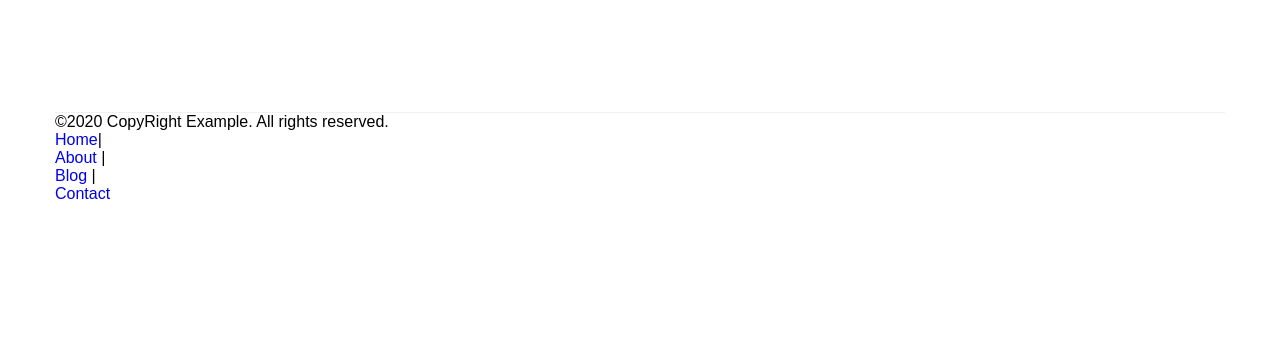
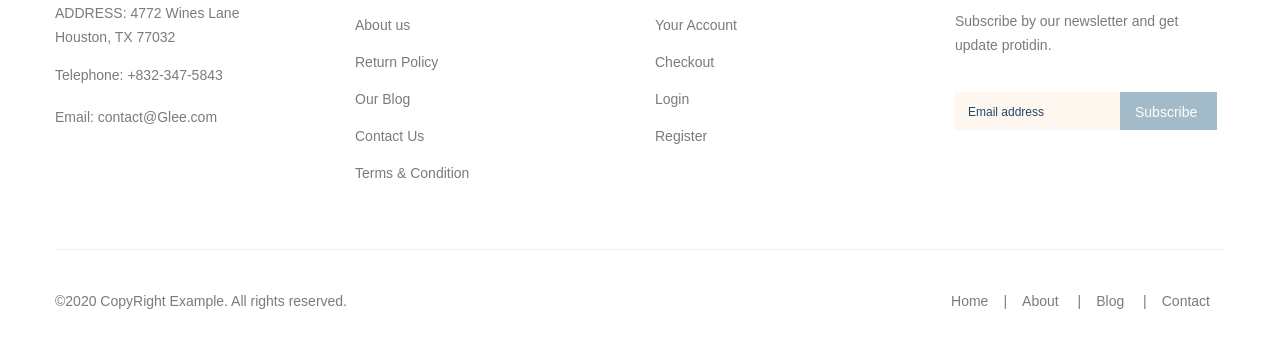
Before and after one commit to oksanka1592/Glee, a website: page app/index.html in a window 1280 px wide. Shown: the part 448-800 px from the top of the page. Drawn offline with Linux system fonts and the light colour scheme; files whose address does not match are found by name.

Commit message:
added footer

```diff
--- a/app/index.html
+++ b/app/index.html
@@ -69,11 +69,12 @@
   <main>
 
 
+
   </main>
   <footer class="footer">
     <div class="conteiner">
       <div class="footer-top">
-        <div class="footer-top__item">
+        <div class="footer-top__items">
           <a class="footer-top__logo" href="#">
             <img class="footer-top__logo-img" src="images/logo.svg" alt="logo img">
           </a>
@@ -83,7 +84,7 @@
           <a class="footer-top__email" href="mailto:contact@Glee.com">Email: contact@Glee.com
           </a>
         </div>
-        <div class="footer-top__item">
+        <div class="footer-top__items">
           <h4 class="footer-top__title">Services</h4>
           <ul class="footer-top__list">
             <li class="footer-top__item">
@@ -113,7 +114,7 @@
             </li>
           </ul>
         </div>
-        <div class="footer-top__item">
+        <div class="footer-top__items">
           <h4 class="footer-top__title">Account
           </h4>
           <ul class="footer-top__list">
@@ -139,7 +140,7 @@
             </li>
           </ul>
         </div>
-        <div class="footer-top__item">
+        <div class="footer-top__items">
           <h3 class="footer-top__title">newsletter</h3>
           <p class="footer-top__text">Subscribe by our newsletter and get
             update protidin.</p>
--- a/app/scss/_global.scss
+++ b/app/scss/_global.scss
@@ -2,8 +2,8 @@ html, body{
   height: 100%;
 }
 body{
-  // display: flex;
-  // flex-direction: column;
+  display: flex;
+  flex-direction: column;
   @extend %rubik-400;
 }
 main{
@@ -13,6 +13,7 @@ main{
 
 .wrapper{
   max-width: 1750px;
+  width: 100%;
   margin: 0 auto;
   padding: 0 10px;
 }
--- a/app/scss/_reset.scss
+++ b/app/scss/_reset.scss
@@ -41,7 +41,7 @@ img {
   display: block;
 }
 
-input,
+// input,
 button,
 textarea,
 select {
--- a/app/scss/style.scss
+++ b/app/scss/style.scss
@@ -160,7 +160,7 @@
 
 .footer-top {
   border-bottom: 1px solid #edf1f4;
-  padding: 80px 0 75px;
+  padding: 80px 0 55px;
   display: flex;
   justify-content: space-between;
   @extend %rubik-400;
@@ -173,7 +173,7 @@
     color: #7b7b7b;
   }
 
-  &__item {
+  &__items {
     width: 270px;
 
   }
@@ -182,17 +182,21 @@
 
   &__adress {
     display: block;
-    margin-top: 27px;
-    margin-bottom: 20px;
+    margin-top: 30px;
+    margin-bottom: 10px;
+    padding-top: 5px;
+    line-height: 24px;
   }
 
   &__phone {
     display: block;
-    margin-bottom: 20px;
+    margin-bottom: 10px;
+    line-height: 32px;
   }
 
   &__email {
     display: block;
+    line-height: 32px;
   }
 
   &__title {
@@ -205,10 +209,12 @@
   }
 
   &__item {
-    margin-bottom: 20px;
+    margin-bottom: 5px;
+    line-height: 32px;
   }
   &__text{
     margin-bottom: 35px;
+    line-height: 24px;
   }
   &__form{
     height: 38px;
@@ -219,14 +225,14 @@
     width: 100%;
     border: none;
     background-color: #fef7f0;
-    padding: 15px 13px;
+    padding: 10px 13px;
     height: 38px;
-        vertical-align: bottom;
+    vertical-align: bottom;
     &::placeholder{
       color: #234969;
       @extend %DMSans-400;
       font-size: 12px;
-      line-height: 12px;
+      line-height: 16px;
 
     }
   }
@@ -239,8 +245,33 @@
     padding: 12px 20px 14px 15px;
     height: 38px;
     margin: 0;
+    cursor: pointer
   }
+}
+.footer-bottom{
+  display: flex;
+  justify-content: space-between;
+  padding: 35px 0;
+  @extend %rubik-400;
+  font-size: 14px;
+  line-height: 32px;
+  color: #7b7b7b;
+  &__text{
 
+  }
+  &__list{
+    display: flex;
+  }
+  &__link{
+    margin: 0 15px;
+      @extend %rubik-400;
+        font-size: 14px;
+        line-height: 32px;
+        color: #7b7b7b;
+
+
+
+  }
 }
 
 
```
Also changed, not shown: app/css/style.min.css.
